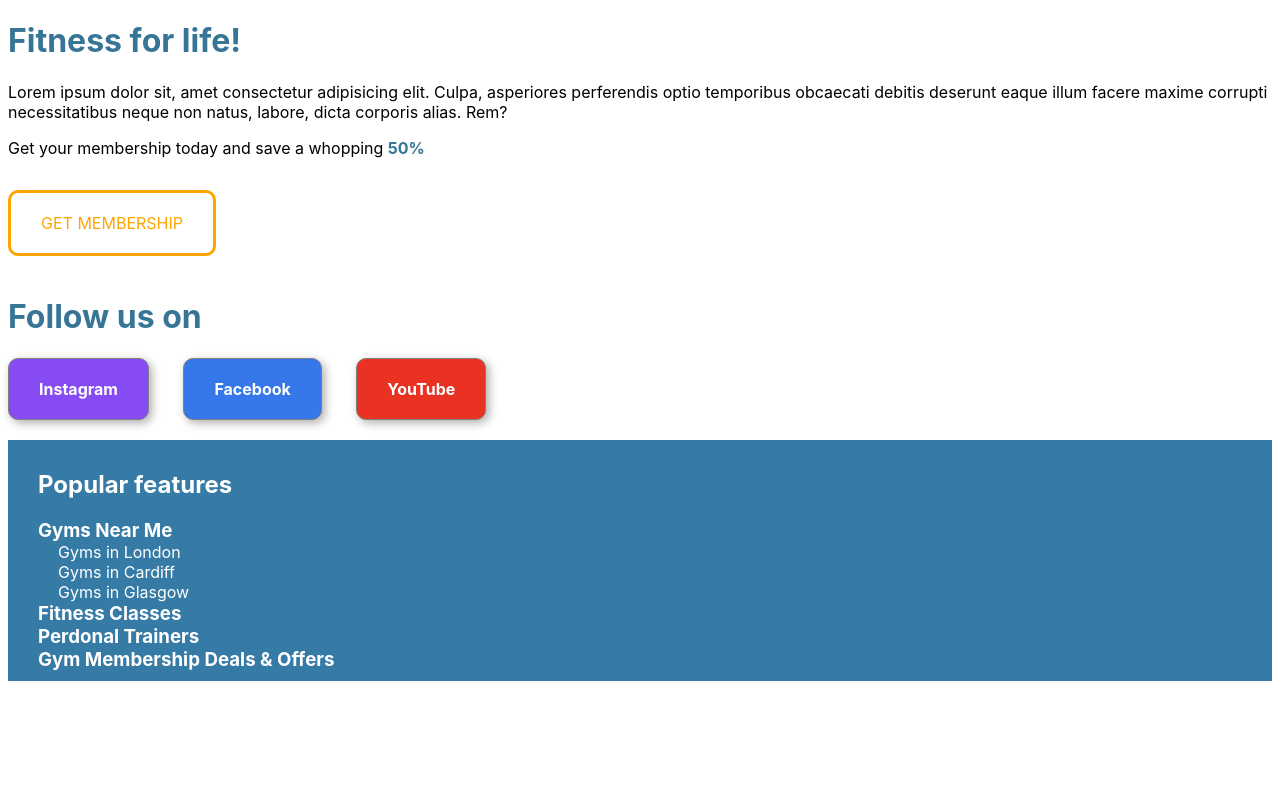
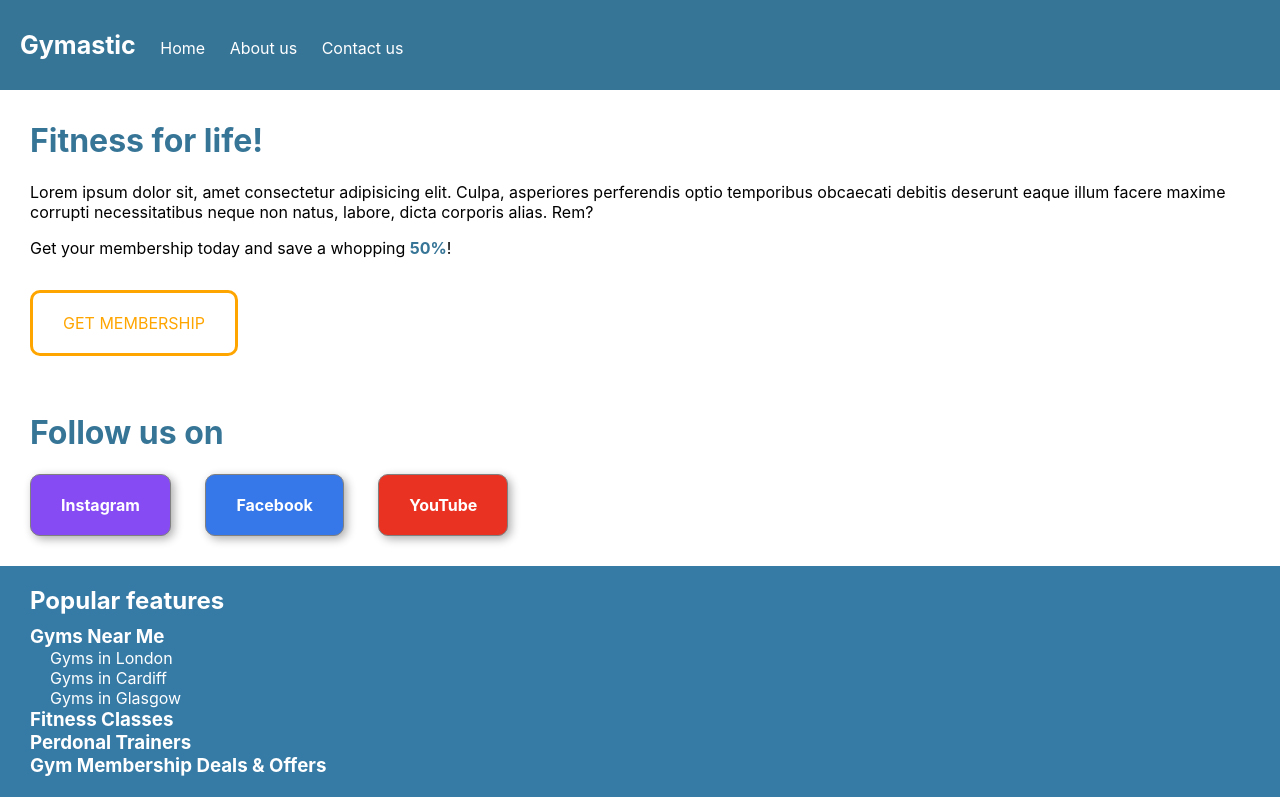
Before and after one commit to catlirex/boolean-uk-html-gymtastic, a website: page index.html in a window 1280 px wide. Drawn offline with Linux system fonts and the light colour scheme.

Commit message:
finish basic instructions

```diff
--- a/index.html
+++ b/index.html
@@ -9,11 +9,12 @@
       body {
         font-family: -apple-system, BlinkMacSystemFont, "Segoe UI", Roboto,
           Oxygen, Ubuntu, Cantarell, "Open Sans", "Helvetica Neue", sans-serif;
+        margin: 0;
       }
       .footer {
         background-color: #367ba6;
         color: white;
-        padding: 10px 30px;
+        padding: 20px 30px;
       }
       .footer p,
       .footer h3 {
@@ -37,6 +38,10 @@
       h1 {
         color: #377597;
       }
+      .content,
+      .follow-us {
+        padding: 10px 30px;
+      }
       .content b {
         color: #377597;
       }
@@ -44,17 +49,33 @@
         display: inline-block;
         padding: 20px 30px;
 
-        margin-bottom: 20px;
-
         border: 3px solid orange;
         border-radius: 10px;
 
         color: orange;
       }
+
+      .nav-bar {
+        background-color: #377597;
+        padding: 30px 0px;
+        color: white;
+      }
+      .nav-bar b {
+        font-size: 25px;
+        padding: 20px;
+      }
+      .nav-bar span {
+        padding-right: 20px;
+      }
     </style>
   </head>
   <body>
-    <div class="nav-bar"></div>
+    <div class="nav-bar">
+      <b>Gymastic</b>
+      <span>Home</span>
+      <span>About us</span>
+      <span>Contact us</span>
+    </div>
     <div class="content">
       <h1>Fitness for life!</h1>
       <p>
@@ -63,7 +84,7 @@
         illum facere maxime corrupti necessitatibus neque non natus, labore,
         dicta corporis alias. Rem?
       </p>
-      <p>Get your membership today and save a whopping <b>50%</b></p>
+      <p>Get your membership today and save a whopping <b>50%</b>!</p>
       <p class="get-member">GET MEMBERSHIP</p>
     </div>
     <div class="follow-us">
@@ -73,7 +94,7 @@
       <b style="background-color: #ea3223;">YouTube</b>
     </div>
     <div class="footer">
-      <h2>Popular features</h2>
+      <h2 style="margin: 0; padding-bottom: 10px;">Popular features</h2>
       <h3>Gyms Near Me</h3>
       <p>Gyms in London</p>
       <p>Gyms in Cardiff</p>
```
